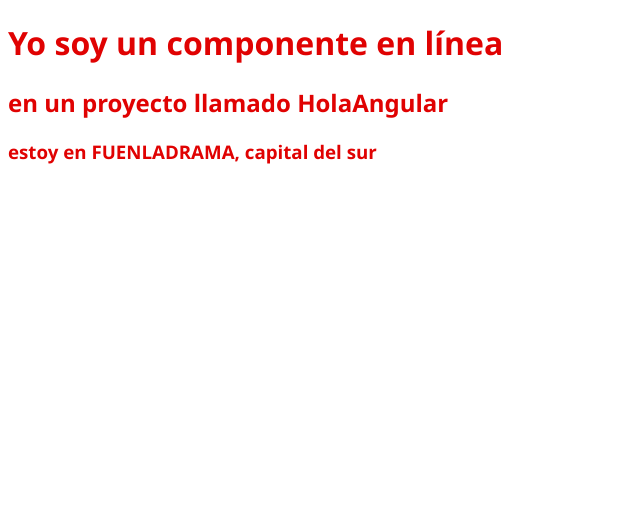
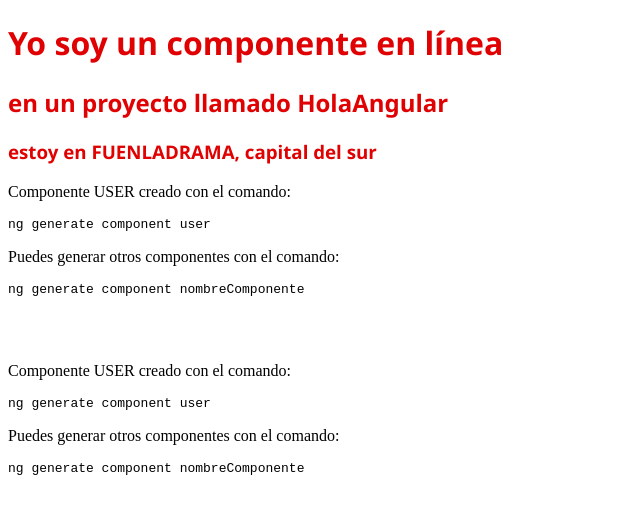
Before and after one commit to JuananA1000/HolaAngular, an Angular app: page / in a window 1280 px wide. Shown: the top 514 px of the page, without its empty margins (0-640 px from the left). Built offline with nearby package versions, Linux system fonts and the light colour scheme.

Commit message:
Creación, import y export de componentes

```diff
--- a/src/app/app.component.ts
+++ b/src/app/app.component.ts
@@ -1,14 +1,20 @@
 import { Component } from '@angular/core';
 import { RouterOutlet } from '@angular/router';
+import { UserComponent } from './user/user.component';
 
 @Component({
   selector: 'app-root',
   standalone: true,
-  imports: [RouterOutlet],
+  imports: [RouterOutlet, UserComponent],
   template: `
     <h1>Yo soy un componente en línea</h1>
     <h2>en un proyecto llamado {{ title }}</h2>
     <h3>estoy en {{ city.toUpperCase() }}, capital del sur</h3>
+    <app-user></app-user>
+    <br /><br />
+
+    <!-- También podemos autocerrar componentes, como en React -->
+    <app-user />
   `,
   styles: `
   h1, h2, h3{
--- /dev/null
+++ b/src/app/user/user.component.html
@@ -0,0 +1,4 @@
+<p>Componente USER creado con el comando:</p>
+<pre>ng generate component user</pre>
+<p>Puedes generar otros componentes con el comando:</p>
+<pre>ng generate component nombreComponente</pre>
```
Also changed, not shown: src/app/user/user.component.ts (added, +12 -0 lines), src/app/user/user.component.css (added), 1 other file (tests, documents, lock files or other folders).
